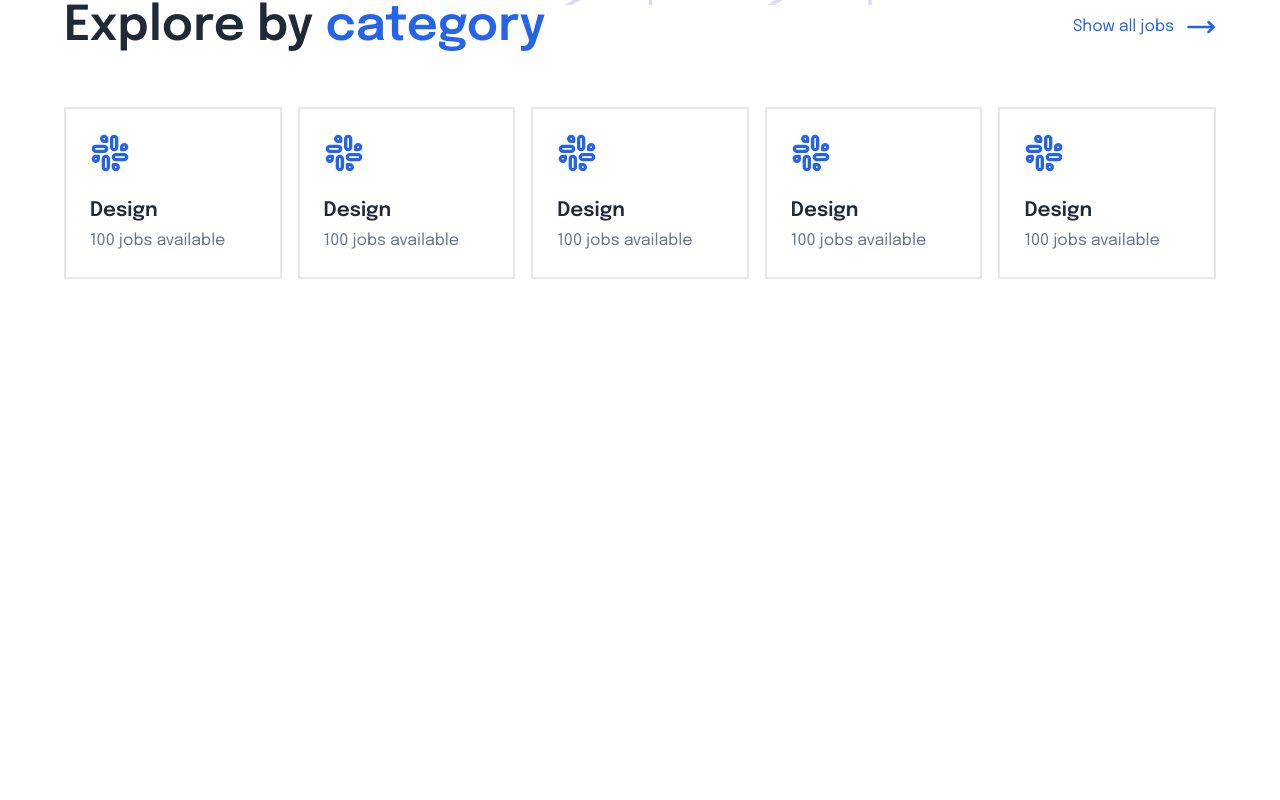
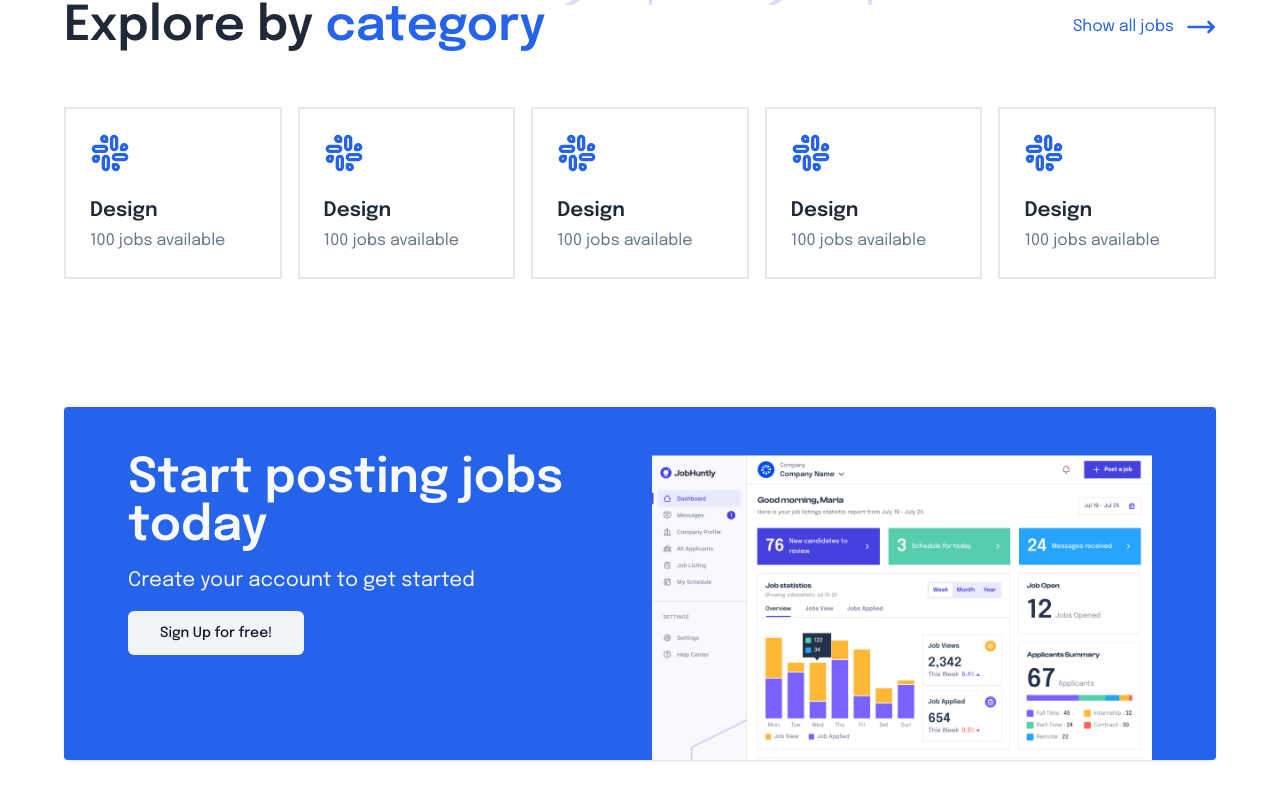
Before and after one commit to mas-rito/client-job-seeker, a Next.js app: page / in a window 1280 px wide. Shown: the part 795-1595 px from the top of the page. Before the commit the page ends 1114 px from the top, so only its background shows below. Built offline with nearby package versions, Linux system fonts and the light colour scheme.

Commit message:
style(section): add banner start

```diff
--- a/src/app/page.tsx
+++ b/src/app/page.tsx
@@ -1,4 +1,5 @@
 import { Container } from "@/components/atoms/container";
+import { BannerStart } from "@/components/organisms/bannerStart";
 import { CategoriesSection } from "@/components/organisms/categoriesSection";
 import { ClientsSection } from "@/components/organisms/clientsSection";
 import { HeroSection } from "@/components/organisms/heroSection";
@@ -10,6 +11,7 @@ export default function Home() {
       <div className="space-y-32">
         <ClientsSection />
         <CategoriesSection />
+        <BannerStart />
       </div>
     </Container>
   );
--- /dev/null
+++ b/src/components/organisms/bannerStart.tsx
@@ -0,0 +1,29 @@
+// @flow
+import * as React from "react";
+import { Container } from "../atoms/container";
+import { Button } from "../ui/button";
+import Image from "next/image";
+
+export function BannerStart() {
+  return (
+    <Container className="flex flex-row justify-between bg-primary px-16 pt-12 rounded shadow">
+      <div className="space-y-4 pe-16">
+        <h1 className="text-5xl font-semibold text-primary-foreground">
+          Start posting jobs today
+        </h1>
+        <p className="text-xl text-primary-foreground">
+          Create your account to get started
+        </p>
+        <Button size="lg" variant="secondary">
+          Sign Up for free!
+        </Button>
+      </div>
+      <Image
+        src={"/images/dashboard.png"}
+        alt="Dashboard"
+        width={500}
+        height={500}
+      />
+    </Container>
+  );
+}
```
